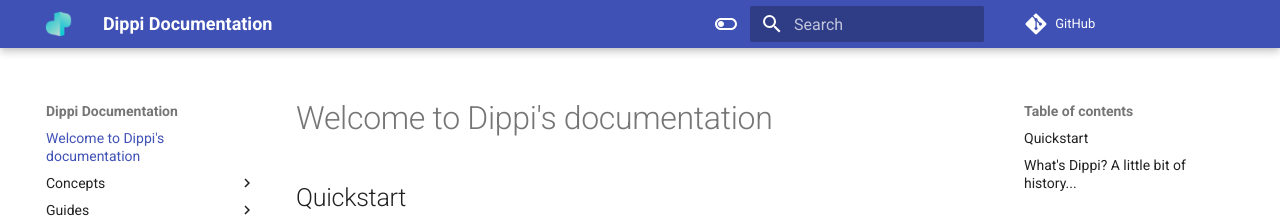
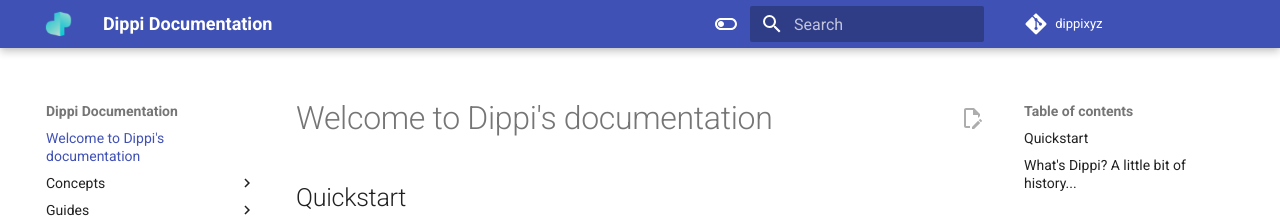
Before and after one commit to slabsxyz/legacy-docs, an MkDocs documentation site: the page built from docs/index.md, in a window 1280 px wide. Shown: the top 218 px of the page. Built offline with MkDocs 1.6.1 and Material for MkDocs 9.7.7, drawn with Linux system fonts in a browser that asks for light colours.

Commit message:
added repo name and edit button

```diff
--- a/mkdocs.yml
+++ b/mkdocs.yml
@@ -2,7 +2,9 @@
 #        General info
 #===============================
 site_name: Dippi Documentation
-repo_url: https://github.com/dippixyz
+repo_url: https://github.com/dippixyz/
+repo_name: dippixyz
+edit_uri: docs/edit/master/docs/
 extra:
   generator: false
 
@@ -33,6 +35,7 @@
   features:
     - content.code.copy           # Allow copy button un code blocks
     - content.code.annotate       # Allow pop-up comments in code blocks
+    - content.action.edit
 
 #======================================================================
 markdown_extensions: # Extensions used to build a more featureful docs
```
